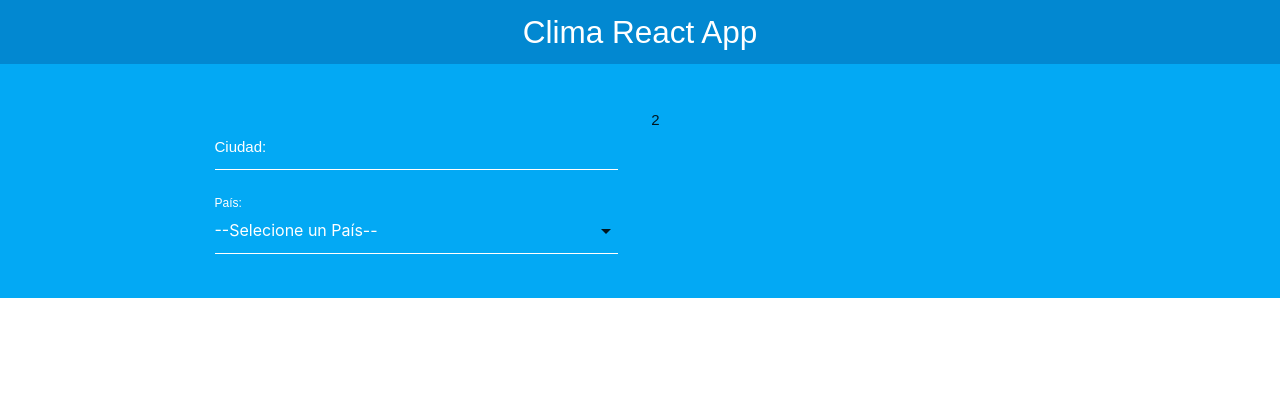
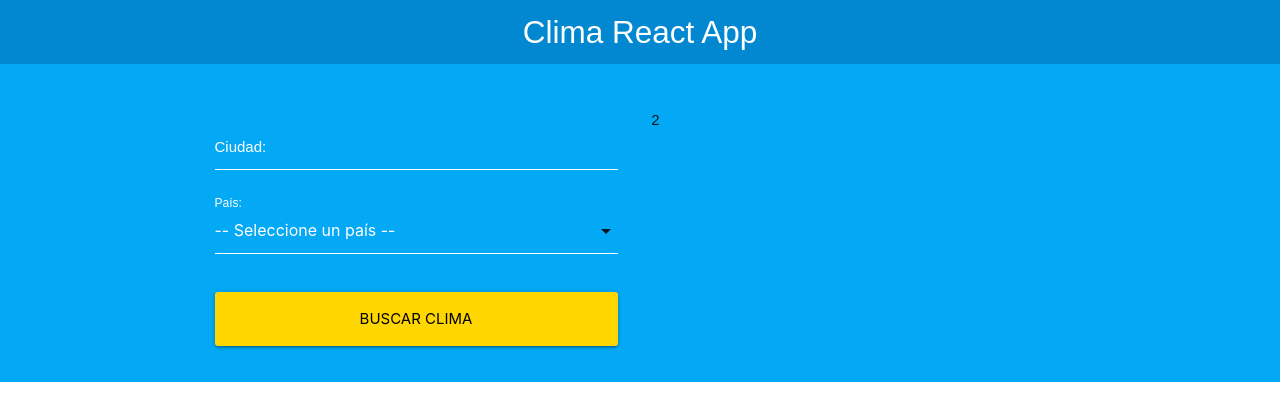
Before and after one commit to pablocastillo2017/Clima, a React (Create React App) app: page / in a window 1280 px wide. Shown: the top 420 px of the page. Built offline with nearby package versions, Linux system fonts and the light colour scheme.

Commit message:
PROY 9 -115. Validando el Formulario

```diff
--- a/src/components/Formulario.js
+++ b/src/components/Formulario.js
@@ -1,30 +1,47 @@
 import React, { useState } from "react";
 
 const Formulario = ({}) => {
-  // State del Formulario
-
   const [busqueda, guardarBusqueda] = useState({
     ciudad: "",
     pais: ""
   });
 
+  const [error, guardarError] = useState(false);
+
   // Extraer ciudad y pais, para colocarlos en el value
-
   const { ciudad, pais } = busqueda;
 
-  // funcion que coloca los elementos en el State
+  // función que coloca los elementos en el state
   const handleChange = e => {
-    //Actualizar el State
+    // actualizar el state
     guardarBusqueda({
       ...busqueda,
       [e.target.name]: e.target.value
     });
   };
 
+  // Cuando el usuario da submit al form
+  const handleSubmit = e => {
+    e.preventDefault();
+
+    // validar
+    if (ciudad.trim() === "" || pais.trim() === "") {
+      guardarError(true);
+      return;
+    }
+
+    guardarError(false);
+
+    // Pasarlo al Componente
+  };
+
   return (
-    <form>
+    <form onSubmit={handleSubmit}>
+      {error ? (
+        <p className="red darken-4 error">Todos la Campos son Obligatorios</p>
+      ) : null}
+
       <div className="input-field col s12">
-        {/* name="ciudad" > para poder leerlo del state */}
         <input
           type="text"
           name="ciudad"
@@ -32,11 +49,12 @@
           value={ciudad}
           onChange={handleChange}
         />
-        <label htmlFor="ciudad">Ciudad:</label>
+        <label htmlFor="ciudad">Ciudad: </label>
       </div>
+
       <div className="input-field col s12">
         <select name="pais" id="pais" value={pais} onChange={handleChange}>
-          <option value="">--Selecione un País--</option>
+          <option value="">-- Seleccione un país --</option>
           <option value="US">Estados Unidos</option>
           <option value="MX">México</option>
           <option value="CL">Chile</option>
@@ -46,7 +64,15 @@
           <option value="ES">España</option>
           <option value="PE">Perú</option>
         </select>
-        <label htmlFor="pais">País:</label>
+        <label htmlFor="pais">País: </label>
+      </div>
+
+      <div className="input-field col s12">
+        <input
+          type="submit"
+          value="Buscar Clima"
+          className="waves-effect waves-light btn-large btn-block yellow accent-4"
+        />
       </div>
     </form>
   );
```
